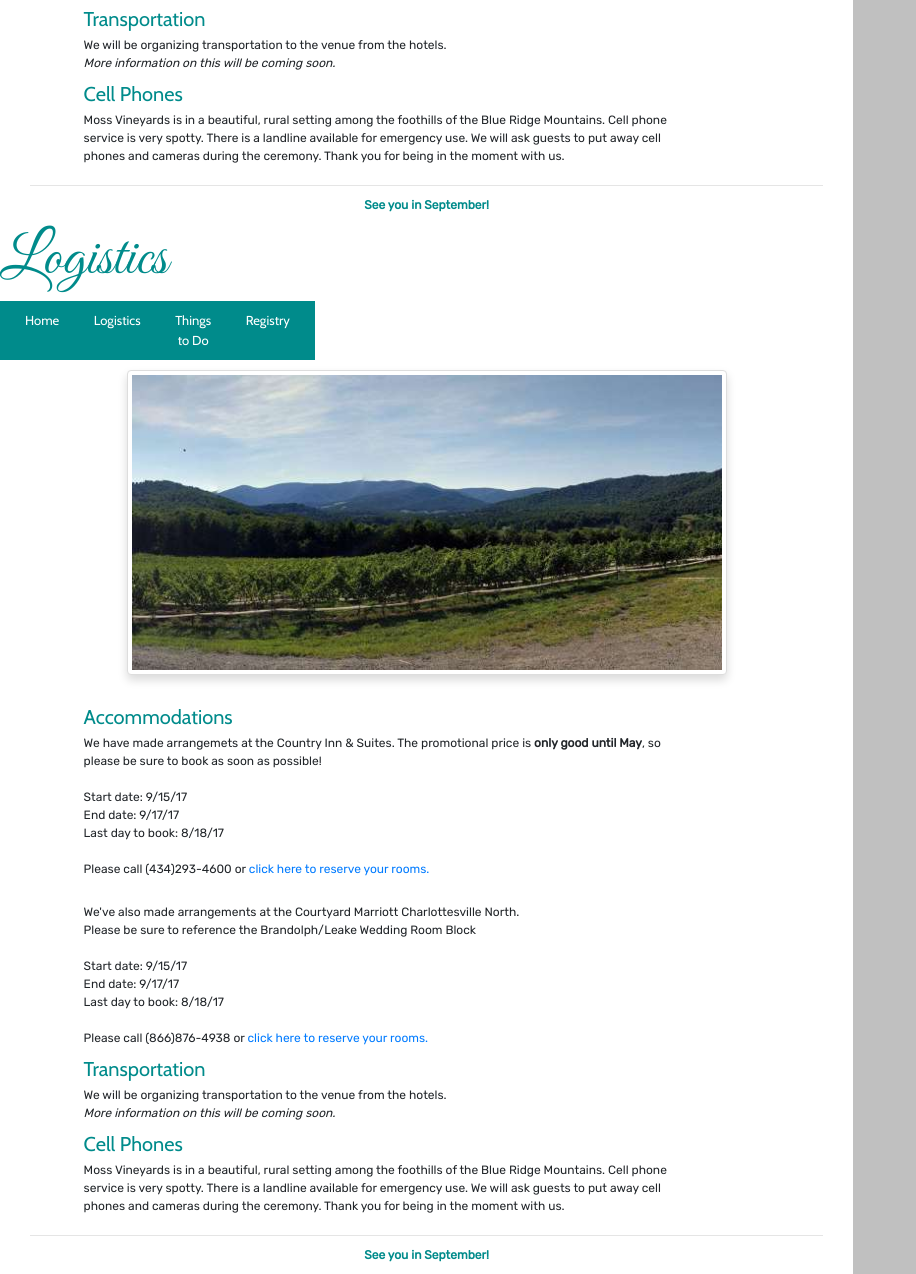
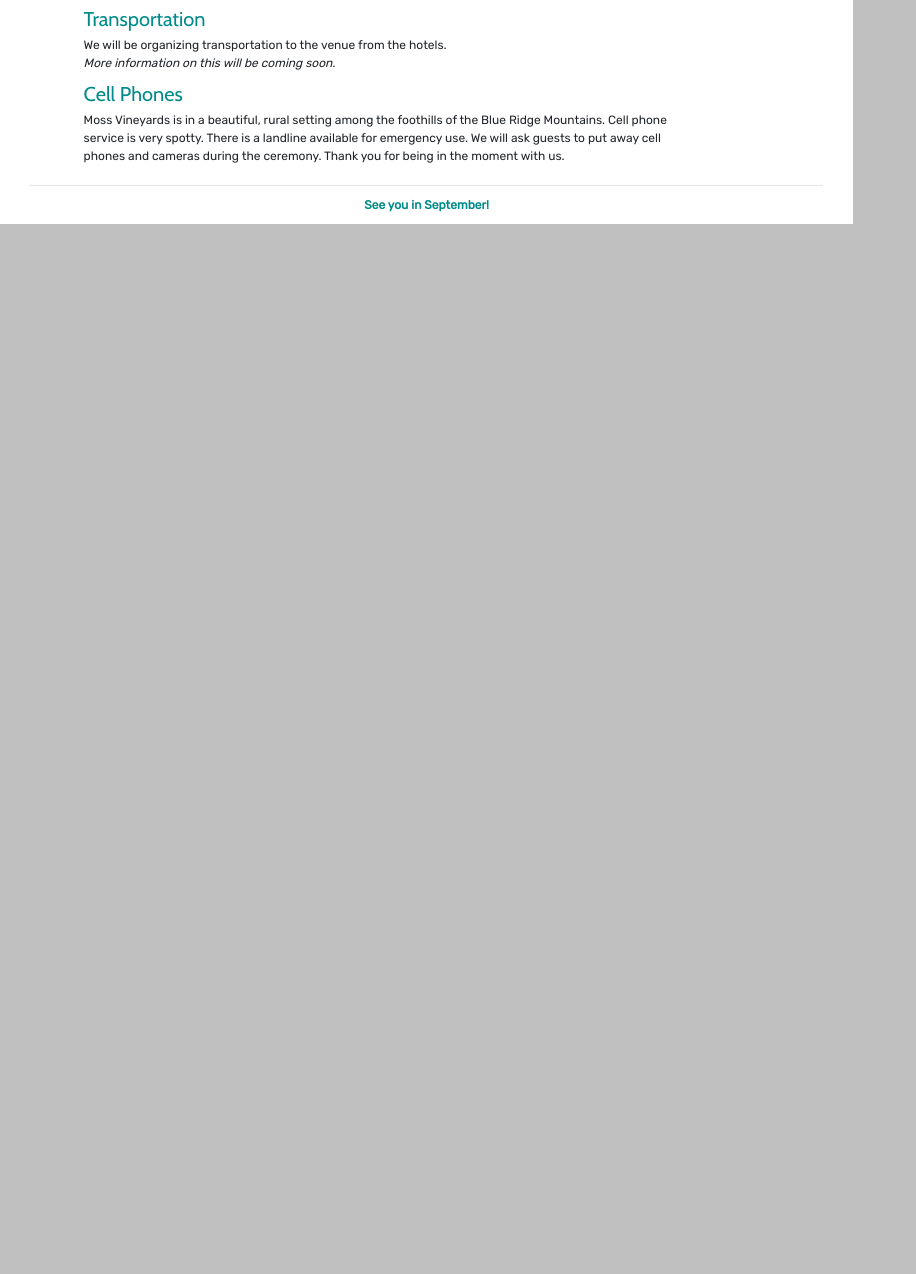
Before and after one commit to nleake/weddingSite, a plain HTML site: page logistics.html in a window 1280 px wide. Shown: the part 826-2100 px from the top of the page, without its empty margins (0-916 px from the left). After the commit the page ends 1050 px from the top, so only its background shows below. Drawn offline with nearby package versions, Linux system fonts and the light colour scheme.

Commit message:
fix duplicate body

```diff
--- a/logistics.html
+++ b/logistics.html
@@ -1,4 +1,3 @@
-<<<<<<< HEAD
 <!DOCTYPE html>
 <html>
 
@@ -81,90 +80,4 @@
 <script src="https://ajax.googleapis.com/ajax/libs/jquery/1.12.4/jquery.min.js"></script>
 <script src="js/bootstrap.min.js"></script>
 </body>
-
-=======
-<!DOCTYPE html>
-<html>
-
-<head>
-  <meta charset="UTF-8">
-  <meta name="viewport" content="width=device-width, initial-scale=1, maximum-scale=1, user-scalable=no">
-  <title>Elissa &amp; Nick's Wedding</title>
-  <link href='https://cdnjs.cloudflare.com/ajax/libs/twitter-bootstrap/3.3.7/css/bootstrap.min.css' rel='stylesheet prefetch'>
-  <link href="https://fonts.googleapis.com/css?family=Cabin|Great+Vibes|Rubik" rel="stylesheet">
-  <link href="css/bootstrap.min.css" rel="stylesheet">
-  <link href="css/style.css" rel="stylesheet">
-</head>
-
-<body>
-  <div class="container col-md-8 col-md-offset-2">
-    <header>
-      <div class="row">
-      <h1 class="text-center">Logistics</h1>
-      </div>
-
-    <div class="row">
-        <nav>
-        <ul class="nav nav-pills nav-justified" role="navigation">
-          <li></li>
-          <li>
-            <a href="index.html">Home</a>
-          </li>
-          <li>
-            <a href="logistics.html">Logistics</a>
-          </li>
-          <li>
-            <a href="thingstodo.html">Things to Do</a>
-          </li>
-          <li>
-            <a href="registry.html">Registry</a>
-          </li>
-          <li></li>
-        </ul>
-        </nav>
-      </div>
-
-
-
-
-    <div class="thumbnail hero-image shadow">
-      <img src="images/mossvineyards.jpg">
-    </div>
-    </header>
-
-    <div class="bodyText col-md-offset-1">
-    <h2>Accommodations</h2>
-      <p>We have made arrangemets at the Country Inn & Suites. The promotional price is <strong>only good until May</strong>, so please be sure to book as soon as possible!<br>
-        <br> Start date: 9/15/17<br> End date: 9/17/17<br> Last day to book: 8/18/17<br>
-        <br> Please call (434)293-4600 or <a target="_blank" href="https://www.countryinns.com/brandolphleakeweddingblock">click here to reserve your rooms.</a></p>
-          <br>
-        <p>We've also made arrangements at the Courtyard Marriott Charlottesville North.<br> Please be sure to reference the Brandolph/Leake Wedding Room Block<br>
-        <br> Start date: 9/15/17<br> End date: 9/17/17<br> Last day to book: 8/18/17<br>
-        <br> Please call (866)876-4938 or <a target="_blank" href="http://www.marriott.com/meeting-event-hotels/group-corporate-travel/groupCorp.mi?resLinkData=Brandolph/Leake%20Wedding%20Room%20Block%5ECHOCH%60BLWBLWA%7CBLWBLWB%60179.00%60USD%60false%604%609/15/17%609/17/17%608/18/17&app=resvlink&stop_mobi=yes">click here to reserve your rooms.</a></p>
-
-
-      <h2>Transportation</h2>
-      <p>We will be organizing transportation to the venue from the hotels.<br>
-        <em>More information on this will be coming soon.</em></p>
-
-      <h2>Cell Phones</h2>
-      <p>Moss Vineyards is in a beautiful, rural setting among the foothills of the Blue Ridge Mountains. Cell phone service is very spotty. There is a landline available for emergency use. We will ask guests to put away cell phones and cameras during the ceremony. Thank you for being in the moment with us.</p>
-    </div>
-
-<div class="col-md-12">
-  <footer class="text-center">
-    <hr>
-    <p><strong>See you in September!</strong></p>
-  </footer>
-</div>
-
-</div>
-
-
-<script src="https://use.fontawesome.com/9d3109aead.js"></script>
-<script src="https://ajax.googleapis.com/ajax/libs/jquery/1.12.4/jquery.min.js"></script>
-<script src="js/bootstrap.min.js"></script>
-</body>
-
->>>>>>> e6cee1a30f33aad1244e5fc4172ad8235bce3ed8
 </html>
```
